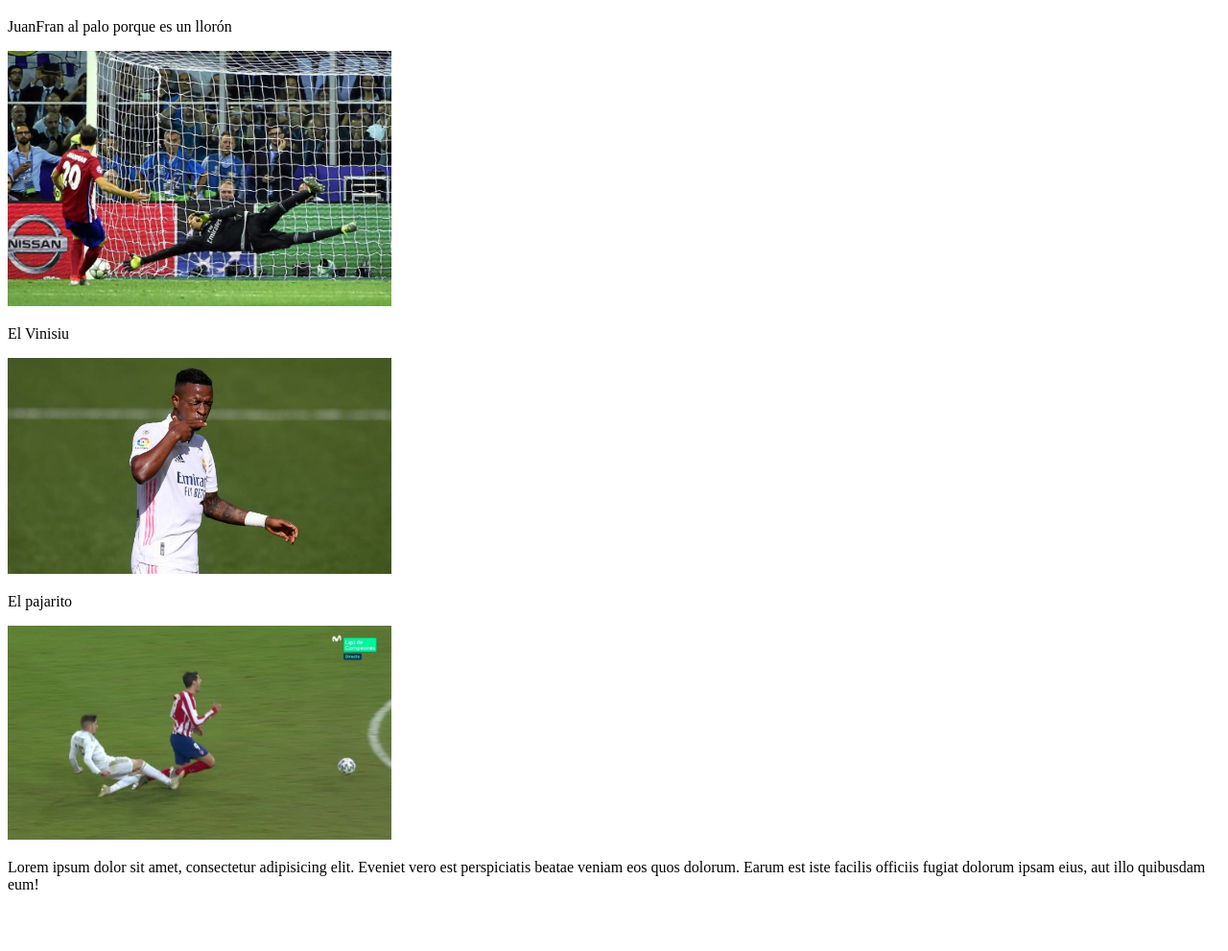
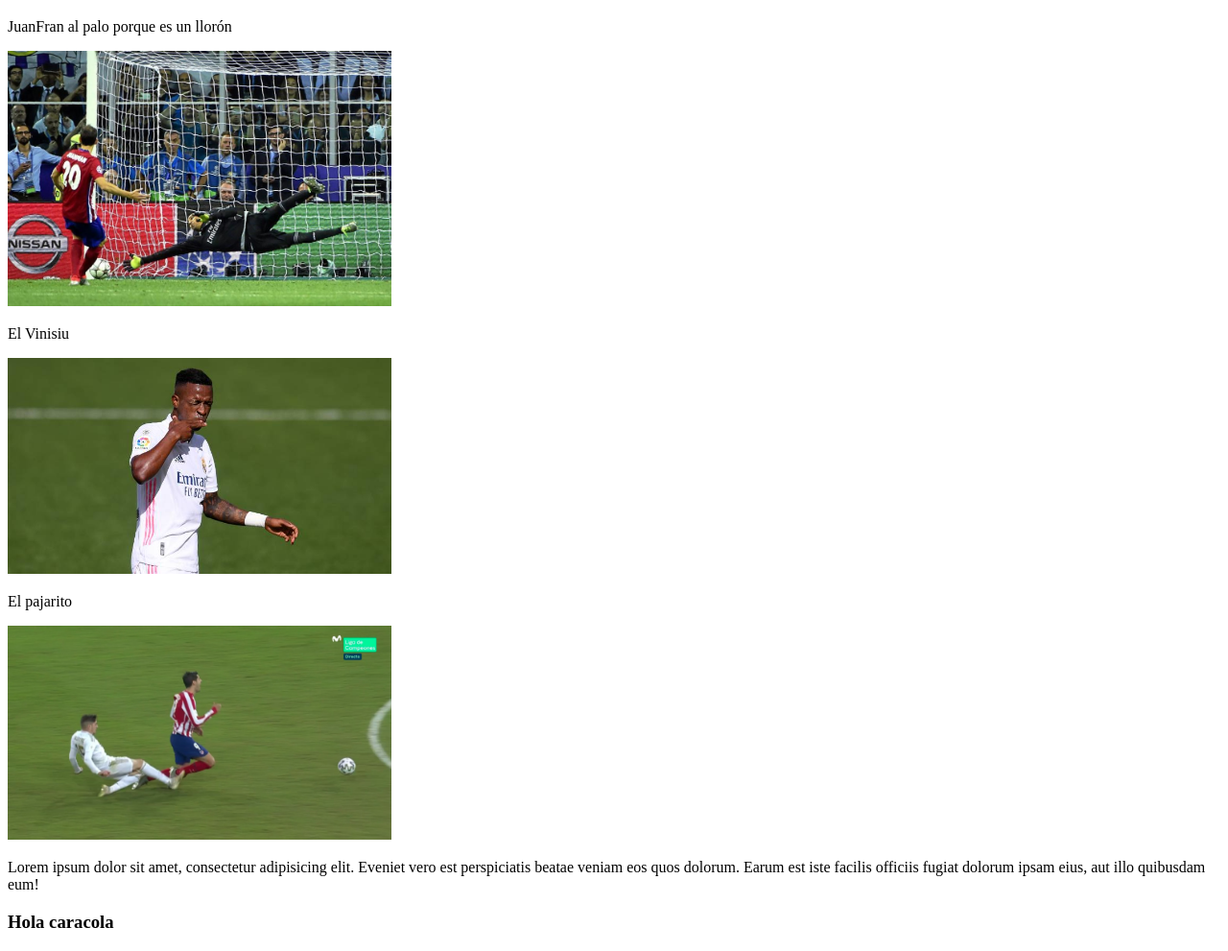
Before and after one commit to EnriqueHernandezCampus/pruebas, a plain HTML site: page index.html in a window 1280 px wide. Shown: the part 61-1052 px from the top of the page at 96% size. Before the commit the page ends 1008 px from the top, so only its background shows below. Drawn offline with Linux system fonts and the light colour scheme.

Commit message:
sexta version hola caracola

```diff
--- a/index.html
+++ b/index.html
@@ -19,6 +19,7 @@
     <img src="imagenes/fede.png" alt="fede">
     <p>Lorem ipsum dolor sit amet, consectetur adipisicing elit. Eveniet vero est perspiciatis beatae veniam eos quos
         dolorum. Earum est iste facilis officiis fugiat dolorum ipsam eius, aut illo quibusdam eum!</p>
+        <h3>Hola caracola</h3>
 </body>
 
 </html>
```
